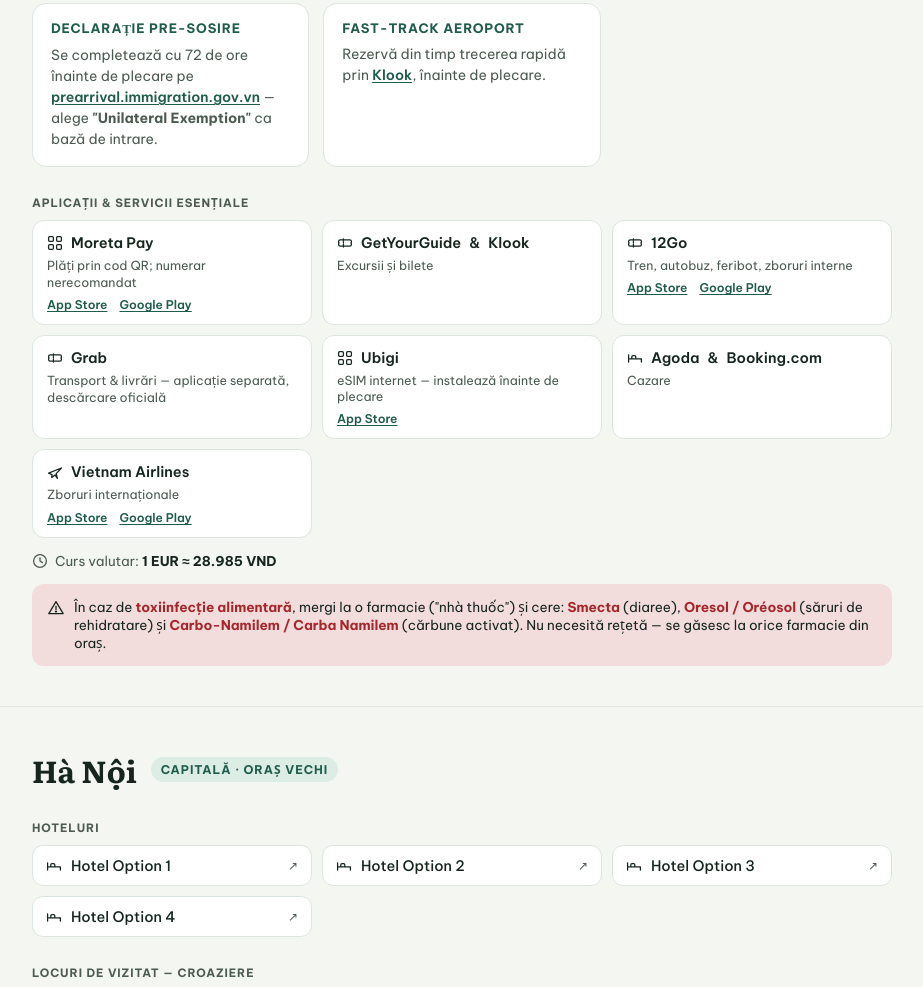
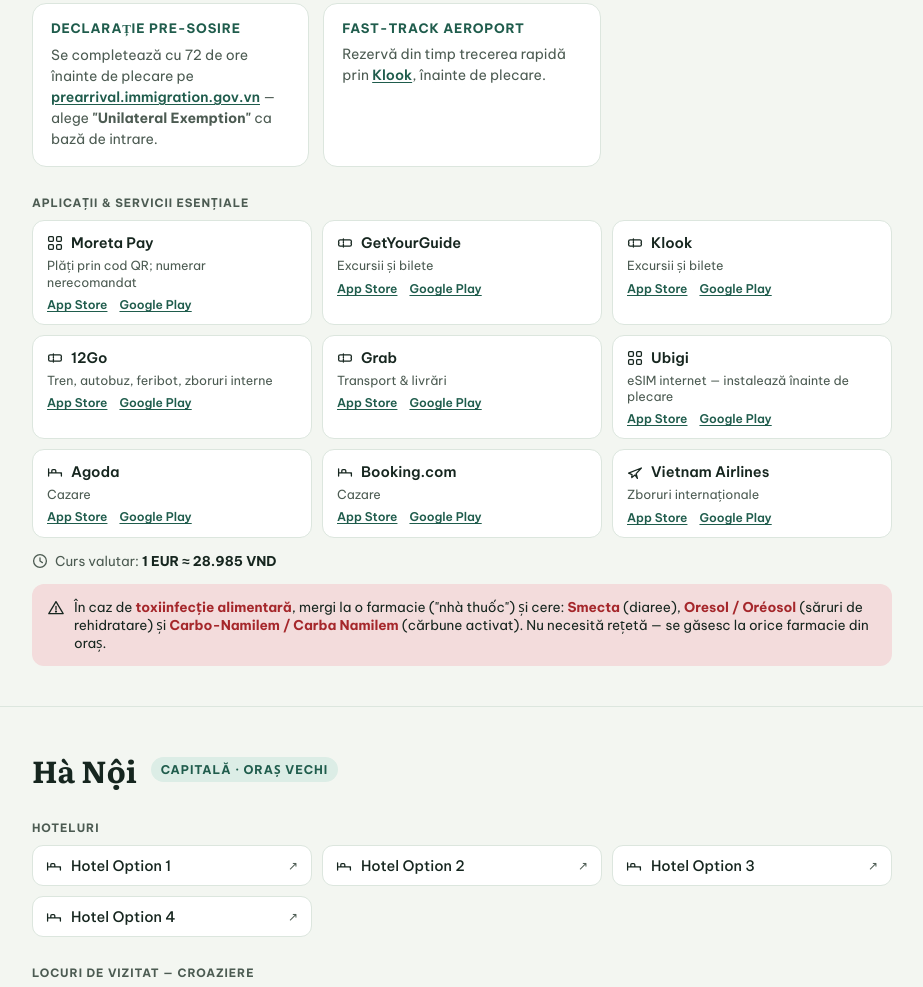
Before and after one commit to marius-x-maria/vietnam-itinerary, a plain HTML site: page index.html in a window 1280 px wide. Shown: the part 1271-2258 px from the top of the page, without its empty margins (178-1101 px from the left). Drawn offline with Linux system fonts and the light colour scheme.

Commit message:
feat: add App Store/Google Play links for all booking & transport apps
Split the combined GetYourGuide+Klook and Agoda+Booking.com cards into
individual app cards, each with verified iOS/Android store links.
Added missing Grab (iOS+Android) and Ubigi Android links found via a
fresh search.

Co-Authored-By: Claude Sonnet 5 <noreply@anthropic.com>

```diff
--- a/index.html
+++ b/index.html
@@ -258,8 +258,21 @@
       </div>
 
       <div class="app-card">
-        <div class="name"><svg class="ic" viewBox="0 0 20 20"><path d="M2 8a2 2 0 0 1 2-2h12a2 2 0 0 1 2 2v1a1.4 1.4 0 0 0 0 2v1a2 2 0 0 1-2 2H4a2 2 0 0 1-2-2v-1a1.4 1.4 0 0 0 0-2V8Z"/><path d="M8 5v10" stroke-dasharray="1.6 1.6"/></svg><a href="https://www.getyourguide.com" target="_blank" rel="noopener">GetYourGuide</a> &amp; <a href="https://www.klook.com" target="_blank" rel="noopener">Klook</a></div>
-        <div class="desc" data-i18n="apps.excursions.d">Excursii și bilete</div>
+        <div class="name"><svg class="ic" viewBox="0 0 20 20"><path d="M2 8a2 2 0 0 1 2-2h12a2 2 0 0 1 2 2v1a1.4 1.4 0 0 0 0 2v1a2 2 0 0 1-2 2H4a2 2 0 0 1-2-2v-1a1.4 1.4 0 0 0 0-2V8Z"/><path d="M8 5v10" stroke-dasharray="1.6 1.6"/></svg><a href="https://www.getyourguide.com" target="_blank" rel="noopener">GetYourGuide</a></div>
+        <div class="desc" data-i18n="apps.gyg.d">Excursii și bilete</div>
+        <div class="stores">
+          <a href="https://apps.apple.com/us/app/getyourguide-plan-book/id705079381" target="_blank" rel="noopener" data-i18n="store.ios">App Store</a>
+          <a href="https://play.google.com/store/apps/details?id=com.getyourguide.android" target="_blank" rel="noopener" data-i18n="store.android">Google Play</a>
+        </div>
+      </div>
+
+      <div class="app-card">
+        <div class="name"><svg class="ic" viewBox="0 0 20 20"><path d="M2 8a2 2 0 0 1 2-2h12a2 2 0 0 1 2 2v1a1.4 1.4 0 0 0 0 2v1a2 2 0 0 1-2 2H4a2 2 0 0 1-2-2v-1a1.4 1.4 0 0 0 0-2V8Z"/><path d="M8 5v10" stroke-dasharray="1.6 1.6"/></svg><a href="https://www.klook.com" target="_blank" rel="noopener">Klook</a></div>
+        <div class="desc" data-i18n="apps.klook.d">Excursii și bilete</div>
+        <div class="stores">
+          <a href="https://apps.apple.com/us/app/klook-travel-activities/id961850126" target="_blank" rel="noopener" data-i18n="store.ios">App Store</a>
+          <a href="https://play.google.com/store/apps/details?id=com.klook" target="_blank" rel="noopener" data-i18n="store.android">Google Play</a>
+        </div>
       </div>
 
       <div class="app-card">
@@ -273,20 +286,38 @@
 
       <div class="app-card">
         <div class="name"><svg class="ic" viewBox="0 0 20 20"><path d="M2 8a2 2 0 0 1 2-2h12a2 2 0 0 1 2 2v1a1.4 1.4 0 0 0 0 2v1a2 2 0 0 1-2 2H4a2 2 0 0 1-2-2v-1a1.4 1.4 0 0 0 0-2V8Z"/><path d="M8 5v10" stroke-dasharray="1.6 1.6"/></svg><a href="https://www.grab.com/vn/en/download/" target="_blank" rel="noopener">Grab</a></div>
-        <div class="desc" data-i18n="apps.grab.d">Transport &amp; livrări — aplicație separată, descărcare oficială</div>
+        <div class="desc" data-i18n="apps.grab.d">Transport &amp; livrări</div>
+        <div class="stores">
+          <a href="https://apps.apple.com/sg/app/grab-food-delivery-taxi-ride/id647268330" target="_blank" rel="noopener" data-i18n="store.ios">App Store</a>
+          <a href="https://play.google.com/store/apps/details?id=com.grabtaxi.passenger" target="_blank" rel="noopener" data-i18n="store.android">Google Play</a>
+        </div>
       </div>
 
       <div class="app-card">
         <div class="name"><svg class="ic" viewBox="0 0 20 20"><rect x="2" y="2" width="6" height="6" rx="1.3"/><rect x="12" y="2" width="6" height="6" rx="1.3"/><rect x="2" y="12" width="6" height="6" rx="1.3"/><rect x="12" y="12" width="6" height="6" rx="1.3"/></svg><a href="https://www.ubigi.com/ubigi-app/" target="_blank" rel="noopener">Ubigi</a></div>
         <div class="desc" data-i18n="apps.ubigi.d">eSIM internet — instalează înainte de plecare</div>
         <div class="stores">
-          <a href="https://apps.apple.com/us/app/ubigi-travel-esim-data-plan/id1375857674" target="_blank" rel="noopener" data-i18n="store.ios">App Store</a>
+          <a href="https://apps.apple.com/us/app/ubigi-travel-esim-mobile-data/id1375857674" target="_blank" rel="noopener" data-i18n="store.ios">App Store</a>
+          <a href="https://play.google.com/store/apps/details?id=com.transatel.selfcare.ubigi" target="_blank" rel="noopener" data-i18n="store.android">Google Play</a>
         </div>
       </div>
 
       <div class="app-card">
-        <div class="name"><svg class="ic" viewBox="0 0 20 20"><path d="M2 15V6M2 11h16v4M6 11V8.5A1.5 1.5 0 0 1 7.5 7h2A1.5 1.5 0 0 1 11 8.5V11M18 15v-2.5A1.5 1.5 0 0 0 16.5 11"/></svg><a href="https://www.agoda.com" target="_blank" rel="noopener">Agoda</a> &amp; <a href="https://www.booking.com" target="_blank" rel="noopener">Booking.com</a></div>
-        <div class="desc" data-i18n="apps.stays.d">Cazare</div>
+        <div class="name"><svg class="ic" viewBox="0 0 20 20"><path d="M2 15V6M2 11h16v4M6 11V8.5A1.5 1.5 0 0 1 7.5 7h2A1.5 1.5 0 0 1 11 8.5V11M18 15v-2.5A1.5 1.5 0 0 0 16.5 11"/></svg><a href="https://www.agoda.com" target="_blank" rel="noopener">Agoda</a></div>
+        <div class="desc" data-i18n="apps.agoda.d">Cazare</div>
+        <div class="stores">
+          <a href="https://apps.apple.com/us/app/agoda-cheap-flights-hotels/id440676901" target="_blank" rel="noopener" data-i18n="store.ios">App Store</a>
+          <a href="https://play.google.com/store/apps/details?id=com.agoda.mobile.consumer" target="_blank" rel="noopener" data-i18n="store.android">Google Play</a>
+        </div>
+      </div>
+
+      <div class="app-card">
+        <div class="name"><svg class="ic" viewBox="0 0 20 20"><path d="M2 15V6M2 11h16v4M6 11V8.5A1.5 1.5 0 0 1 7.5 7h2A1.5 1.5 0 0 1 11 8.5V11M18 15v-2.5A1.5 1.5 0 0 0 16.5 11"/></svg><a href="https://www.booking.com" target="_blank" rel="noopener">Booking.com</a></div>
+        <div class="desc" data-i18n="apps.booking.d">Cazare</div>
+        <div class="stores">
+          <a href="https://apps.apple.com/us/app/booking-com-hotels-travel/id367003839" target="_blank" rel="noopener" data-i18n="store.ios">App Store</a>
+          <a href="https://play.google.com/store/apps/details?id=com.booking" target="_blank" rel="noopener" data-i18n="store.android">Google Play</a>
+        </div>
       </div>
 
       <div class="app-card">
@@ -514,11 +545,13 @@
       "prep.fasttrack.h":"Airport fast-track","prep.fasttrack.p1":"Book the fast-track line through ","prep.fasttrack.p2":", before you go.",
       "prep.apps.h":"Essential apps &amp; services",
       "apps.moreta.d":"QR code payments; cash not recommended",
-      "apps.excursions.d":"Excursions &amp; tickets",
+      "apps.gyg.d":"Excursions &amp; tickets",
+      "apps.klook.d":"Excursions &amp; tickets",
       "apps.12go.d":"Trains, buses, ferries, domestic flights",
-      "apps.grab.d":"Rides &amp; delivery — separate app, official download",
+      "apps.grab.d":"Rides &amp; delivery",
       "apps.ubigi.d":"eSIM data — install before you leave",
-      "apps.stays.d":"Accommodation",
+      "apps.agoda.d":"Accommodation",
+      "apps.booking.d":"Accommodation",
       "apps.va.d":"International flights",
       "store.ios":"App Store","store.android":"Google Play",
       "prep.rate":"Exchange rate: <strong>1 EUR ≈ 28,985 VND</strong>",
```
